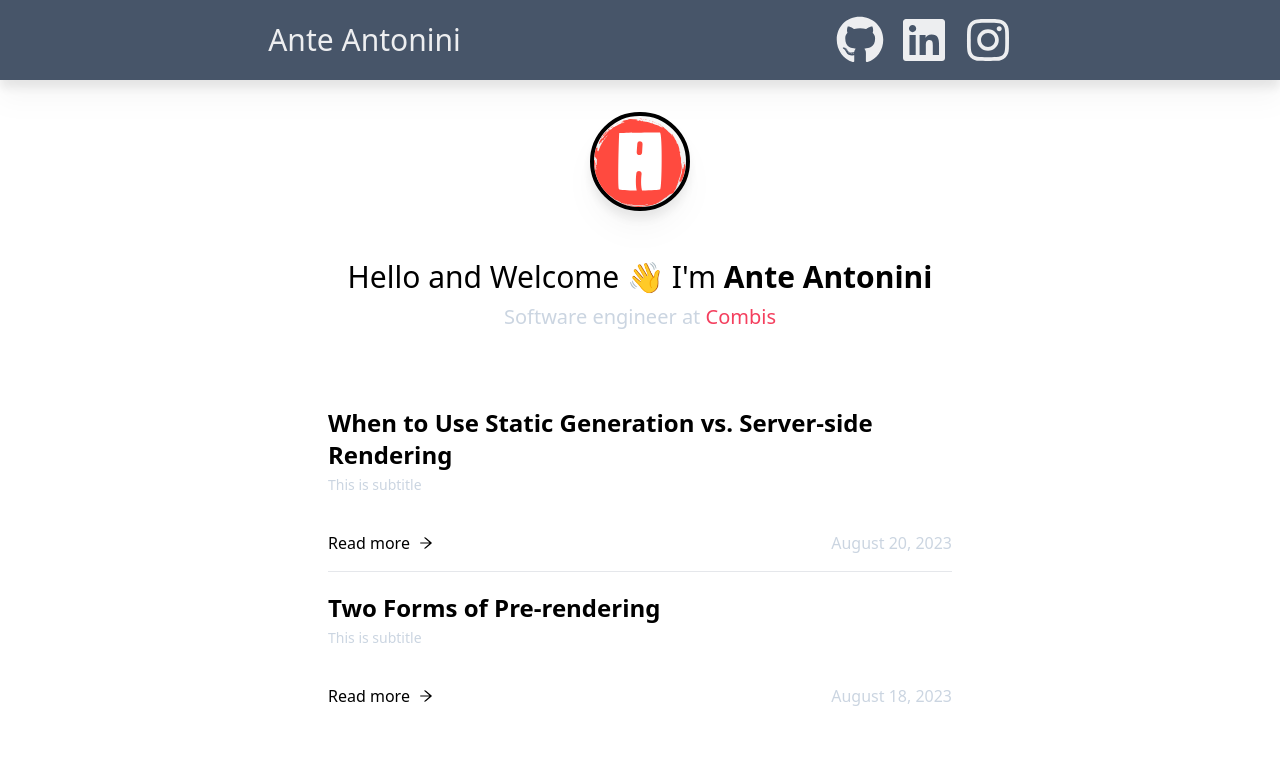
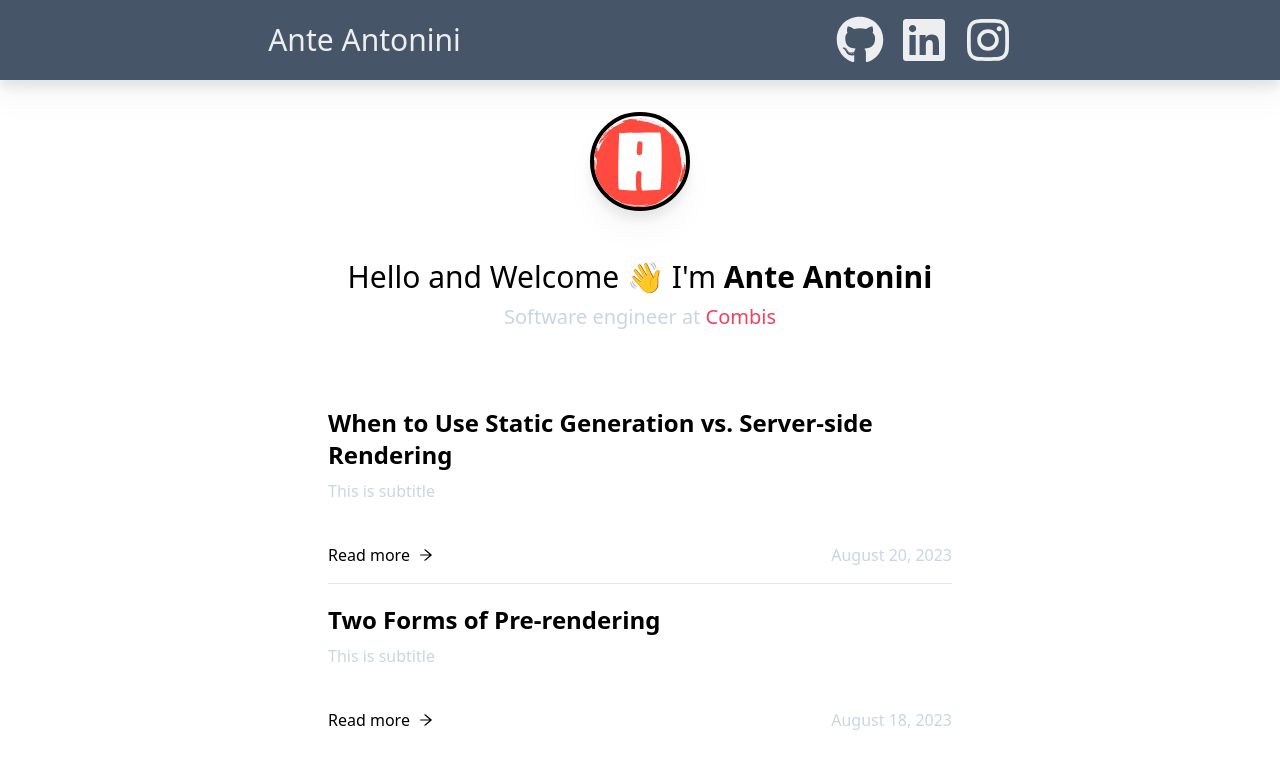
Before and after one commit to AnteAntonini/MyBlog, a Next.js app: page / in a window 1280 px wide. Shown: the top 768 px of the page. Built offline with nearby package versions, Linux system fonts and the light colour scheme.

Commit message:
change subtitle text color and margin on y axis

```diff
--- a/app/components/ListItem.tsx
+++ b/app/components/ListItem.tsx
@@ -16,7 +16,7 @@ export default function ListItem({ post }: Props) {
       >
         {title}
       </Link>
-      <p className="text-sm text-slate-300 my-1">{subtitle}</p>
+      <p className="text-base text-slate-300 my-2">{subtitle}</p>
       <br />
       {date && (
         <div className="flex items-center justify-between pb-4">
```
